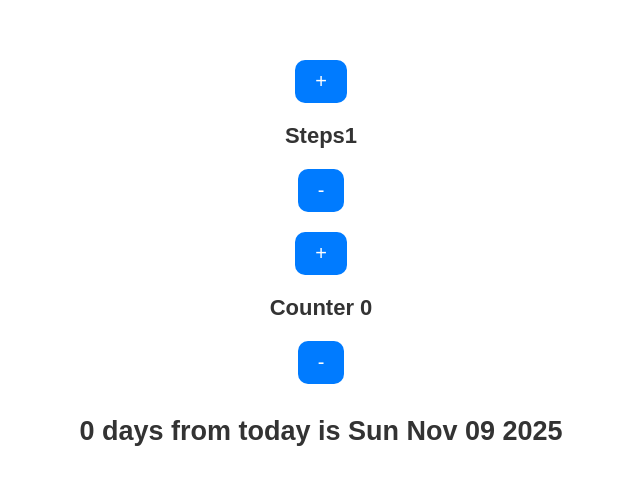
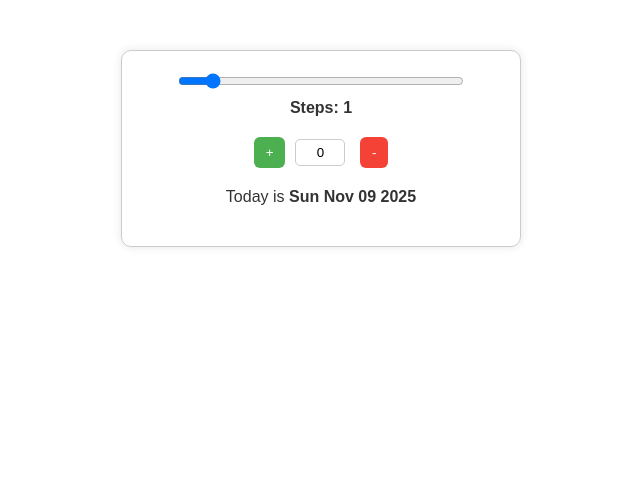
Before and after one commit to abdullahsawan19/new-app, a React (Create React App) app: page / in a window 1280 px wide. Shown: the top 484 px of the page, without its empty margins (319-959 px from the left). Built offline with nearby package versions, Linux system fonts and the light colour scheme; the HTML template or start-up script is replaced by a standard one.

Commit message:
Add interactive date counter with range input and buttons

```diff
--- a/src/CounterDate.jsx
+++ b/src/CounterDate.jsx
@@ -3,106 +3,119 @@ import { useState } from "react";
 const CounterDate = () => {
   const [steps, setSteps] = useState(1);
   const [count, setCount] = useState(0);
-  const [date, setDate] = useState(new Date());
+  const [startDate, setStartDate] = useState(new Date());
 
-  function incrementSteps() {
-    setSteps((prevSteps) => prevSteps + 1);
-  }
-  function decrementSteps() {
-    setSteps((prevSteps) => prevSteps - 1);
-  }
+  const displayedDate = new Date(startDate);
+  displayedDate.setDate(startDate.getDate() + count);
+
   function incrementCount() {
     setCount((prevCount) => prevCount + steps);
-    setDate((prevDate) => {
-      const newDate = new Date(prevDate);
-      newDate.setDate(prevDate.getDate() + steps);
-      return newDate;
-    });
   }
   function decrementCount() {
     setCount((prevCount) => prevCount - steps);
-    setDate((prevDate) => {
-      const newDate = new Date(prevDate);
-      newDate.setDate(prevDate.getDate() - steps);
-      return newDate;
-    });
+  }
+  function handelClick() {
+    setCount(0);
+    setSteps(1);
+    setStartDate(new Date());
   }
 
-  const containerStyle = {
-    textAlign: "center",
-    fontFamily: "Arial, sans-serif",
-    marginTop: "50px",
-  };
+  return (
+    <div
+      style={{
+        fontFamily: "Arial, sans-serif",
+        textAlign: "center",
+        padding: "20px",
+        maxWidth: "400px",
+        margin: "50px auto",
+        border: "1px solid #ccc",
+        borderRadius: "10px",
+        boxShadow: "0 0 10px rgba(0,0,0,0.1)",
+      }}
+    >
+      <div style={{ marginBottom: "20px" }}>
+        <input
+          type="range"
+          min="0"
+          max="10"
+          value={steps}
+          onChange={(e) => setSteps(+e.target.value)}
+          style={{ width: "80%", marginBottom: "10px" }}
+        />
+        <label style={{ display: "block", fontWeight: "bold" }}>
+          Steps: {steps}
+        </label>
+      </div>
 
-  const buttonStyle = {
-    fontSize: "20px",
-    padding: "10px 20px",
-    margin: "10px",
-    borderRadius: "10px",
-    border: "none",
-    backgroundColor: "#007bff",
-    color: "white",
-    cursor: "pointer",
-    transition: "0.3s",
-  };
-
-  const titleStyle = {
-    fontSize: "22px",
-    margin: "10px 0",
-  };
-
-  const dateStyle = {
-    marginTop: "20px",
-    fontSize: "18px",
-    color: "#333",
-  };
-
-  return (
-    <div style={containerStyle}>
-      <div>
+      <div style={{ marginBottom: "20px" }}>
         <button
-          style={buttonStyle}
-          onMouseEnter={(e) => (e.target.style.backgroundColor = "#0056b3")}
-          onMouseLeave={(e) => (e.target.style.backgroundColor = "#007bff")}
-          onClick={incrementSteps}
+          onClick={incrementCount}
+          style={{
+            padding: "8px 12px",
+            marginRight: "10px",
+            borderRadius: "6px",
+            border: "none",
+            backgroundColor: "#4CAF50",
+            color: "white",
+            cursor: "pointer",
+          }}
         >
           +
         </button>
-        <h1 style={titleStyle}>Steps{steps}</h1>
+        <input
+          type="text"
+          value={count}
+          onChange={(e) => setCount(+e.target.value)}
+          style={{
+            width: "50px",
+            textAlign: "center",
+            padding: "5px",
+            borderRadius: "5px",
+            border: "1px solid #ccc",
+          }}
+        />{" "}
         <button
-          style={buttonStyle}
-          onMouseEnter={(e) => (e.target.style.backgroundColor = "#0056b3")}
-          onMouseLeave={(e) => (e.target.style.backgroundColor = "#007bff")}
-          onClick={decrementSteps}
+          onClick={decrementCount}
+          style={{
+            padding: "8px 12px",
+            marginLeft: "10px",
+            borderRadius: "6px",
+            border: "none",
+            backgroundColor: "#f44336",
+            color: "white",
+            cursor: "pointer",
+          }}
         >
           -
         </button>
       </div>
-      <div>
+
+      <div style={{ marginBottom: "20px", fontSize: "16px" }}>
+        <span>
+          {count === 0
+            ? "Today is "
+            : count > 0
+            ? `${count} days from today is `
+            : `${Math.abs(count)} days ago was `}
+        </span>
+        <b>{displayedDate.toDateString()}</b>
+      </div>
+
+      {count !== 0 || steps !== 1 ? (
         <button
-          style={buttonStyle}
-          onMouseEnter={(e) => (e.target.style.backgroundColor = "#0056b3")}
-          onMouseLeave={(e) => (e.target.style.backgroundColor = "#007bff")}
-          onClick={incrementCount}
+          onClick={handelClick}
+          style={{
+            padding: "8px 16px",
+            borderRadius: "6px",
+            border: "none",
+            backgroundColor: "#2196F3",
+            color: "white",
+            cursor: "pointer",
+          }}
         >
-          +
-        </button>{" "}
-        <h1 style={titleStyle}>Counter {count}</h1>
-        <button
-          style={buttonStyle}
-          onMouseEnter={(e) => (e.target.style.backgroundColor = "#0056b3")}
-          onMouseLeave={(e) => (e.target.style.backgroundColor = "#007bff")}
-          onClick={decrementCount}
-        >
-          -
-        </button>{" "}
-      </div>
-      <div style={dateStyle}>
-        {" "}
-        <h2>
-          {count} days from today is {date.toDateString()}
-        </h2>
-      </div>
+          RESET
+        </button>
+      ) : null}
     </div>
   );
 };
```
